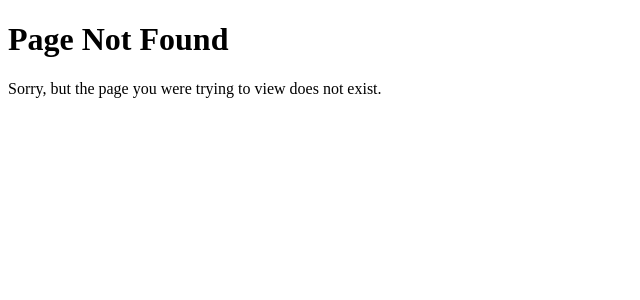
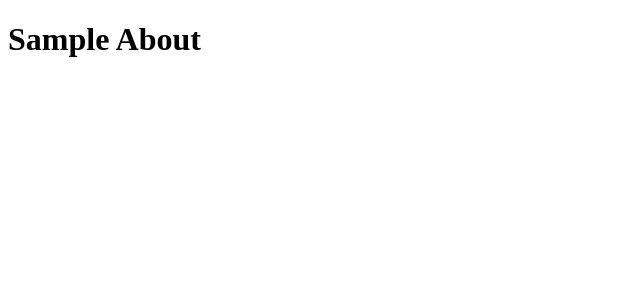
Before and after one commit to katanazero86/isomorphic-web, a React app: page /about in a window 1280 px wide. Before the commit this address had no page. Shown: the top 300 px of the page, without its empty margins (0-640 px from the left). Built offline with nearby package versions, Linux system fonts and the light colour scheme; the HTML template or start-up script is replaced by a standard one.

Commit message:
[feature] 동형 웹 앱
- 기본 동형 라우터 구현해보기

```diff
--- a/routes/index.js
+++ b/routes/index.js
@@ -2,9 +2,11 @@ import React from 'react';
 import App from "../src/App";
 import NotFound from "../src/components/error/NotFound";
 import Error from "../src/components/error/Error";
+import About from "../src/components/about/About";
 
 const routes = [
     {name : 'home', path : '/', action : () => <App/>},
+    {name : 'about', path : '/about', action : () => <About/>},
     {name : '404', path : '/404', action : () => <NotFound/>},
     {name : '500', path : '/500', action : () => <Error/>},
 ];
--- /dev/null
+++ b/src/components/about/About.js
@@ -0,0 +1,11 @@
+import React from 'react';
+
+export default function About() {
+    return (
+        <div style={{height:'100%'}}>
+            <div style={{height:'100%'}}>
+                <h1>Sample About</h1>
+            </div>
+        </div>
+    )
+}
--- a/src/components/header/Header.js
+++ b/src/components/header/Header.js
@@ -3,11 +3,11 @@ import React from 'react';
 export default function Header() {
 
     return (
-        <header style={{width:'100%', border:'1px dotted black'}}>
+        <header style={{width: '100%', border: '1px dotted black'}}>
             <div>
-                <span style={{padding:'4px'}}>My App |</span>
-                <span style={{padding:'4px'}}>Home</span>
-                <span style={{padding:'4px'}}>About</span>
+                <span style={{padding: '4px'}}>My App |</span>
+                <span style={{padding: '4px', cursor: 'pointer'}}>Home</span>
+                <span style={{padding: '4px', cursor: 'pointer'}}>About</span>
             </div>
         </header>
     )
```
Also changed, not shown: routes/404.js (deleted, +0 -7 lines), routes/500.js (deleted, +0 -7 lines), routes/home.js (deleted, +0 -13 lines).
